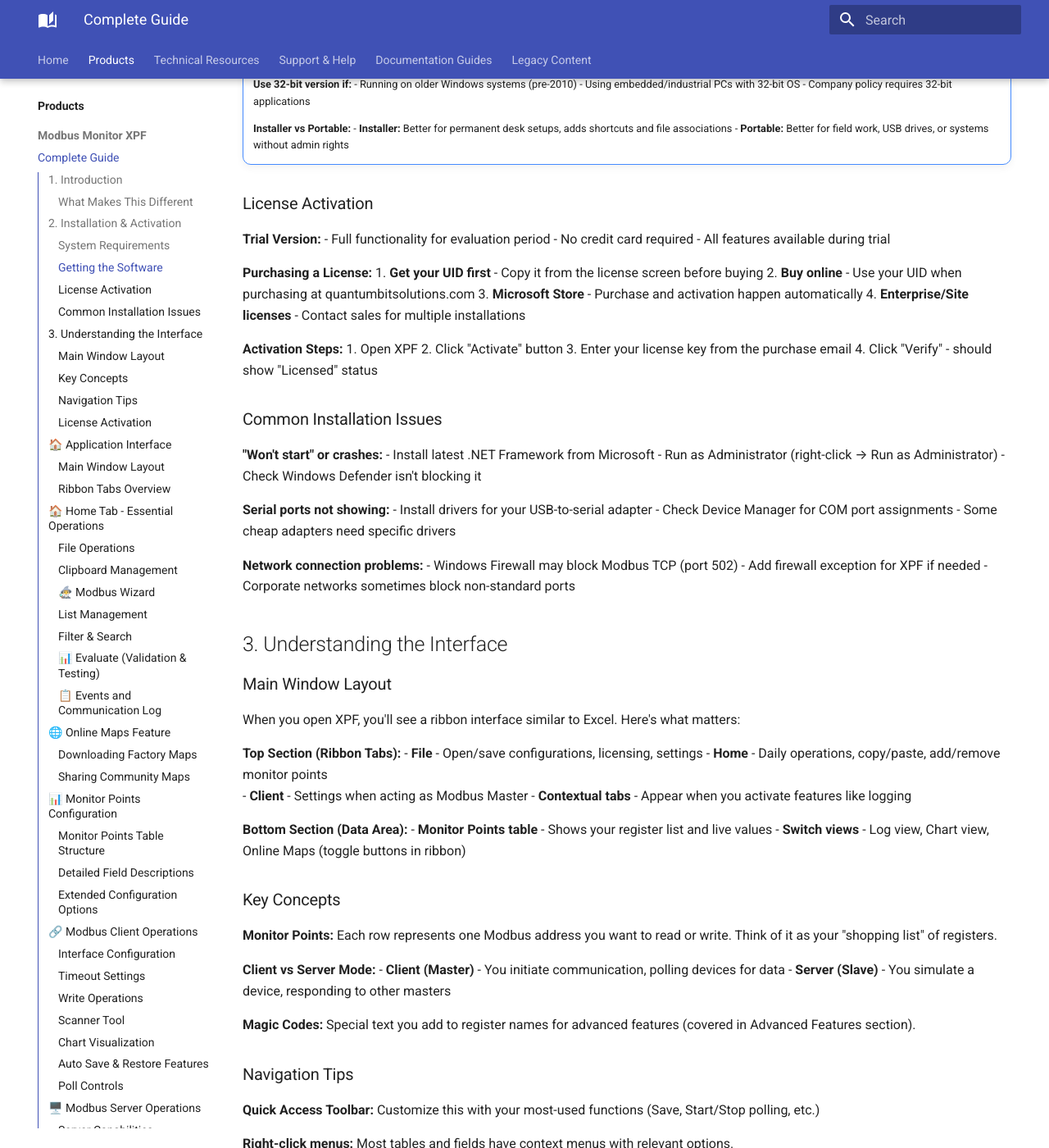
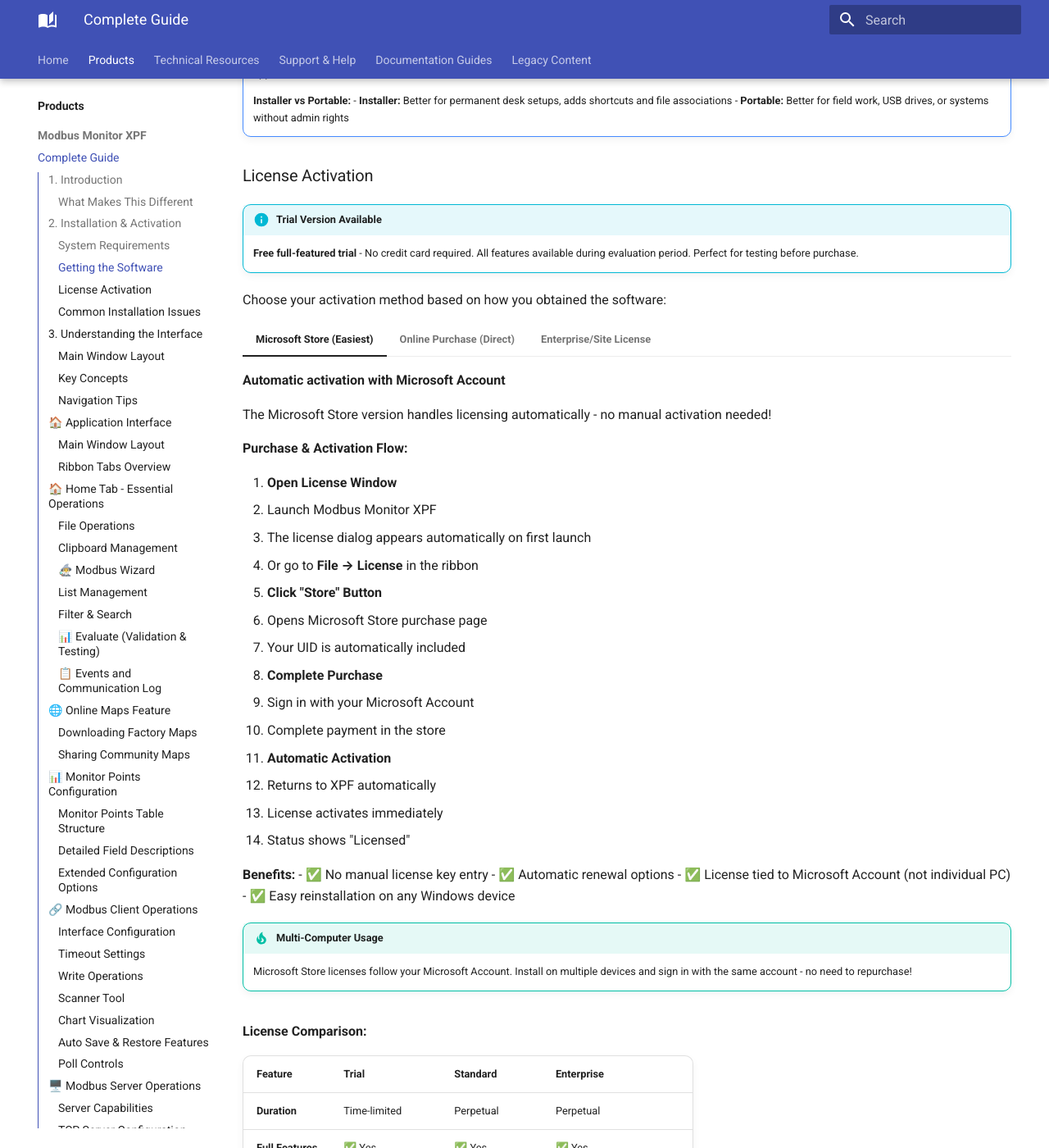
Before and after one commit to Modbus-Monitor/docs, an MkDocs documentation site: the page built from docs/products/xpf/user-guide.md, in a window 1280 px wide and 1400 px high, scrolled down 4499 px. Shown: the whole window at 82% size. Built offline with MkDocs 1.6.1 and Material for MkDocs 9.7.7, drawn with Linux system fonts in a browser that asks for light colours; the version menu is left out; some of the changed text lies outside the part shown.

Commit message:
Restructure License Activation with comprehensive tabs
MAJOR IMPROVEMENTS:
- Consolidated duplicate License Activation sections into one
- Created 3 clear tabs for different activation methods:
  * Microsoft Store (automatic, easiest)
  * Online Purchase (manual key entry)
  * Enterprise/Site License (offline, volume licensing)

ENHANCED CONTENT:
- Step-by-step instructions for each method
- Clear screenshot placeholders marked for easy identification
- Troubleshooting tips in Online Purchase tab
- Benefits/warnings called out with admonitions
- Comparison table showing Trial vs Standard vs Enterprise

USER EXPERIENCE:
- Users see only relevant information for their purchase method
- No confusion between different activation flows
- Professional layout matching System Requirements tabs
- Clear action buttons and contact information

SCREENSHOT PLACEHOLDERS ADDED:
- xpf-store-activation.png (Store flow)
- xpf-copy-uid.png (UID field)
- xpf-enter-key.png (Key entry)
- xpf-activation-success.png (Success state)
- xpf-load-license-file.png (Enterprise .lic file)

Ready for screenshot integration!

```diff
--- a/docs/products/xpf/user-guide.md
+++ b/docs/products/xpf/user-guide.md
@@ -140,22 +140,177 @@ Most Modbus tools are either simple monitors or complex SCADA packages. XPF sits
 
 ### License Activation
 
-**Trial Version:**
-- Full functionality for evaluation period
-- No credit card required
-- All features available during trial
+!!! info "Trial Version Available"
+    **Free full-featured trial** - No credit card required. All features available during evaluation period. Perfect for testing before purchase.
 
-**Purchasing a License:**
-1. **Get your UID first** - Copy it from the license screen before buying
-2. **Buy online** - Use your UID when purchasing at quantumbitsolutions.com
-3. **Microsoft Store** - Purchase and activation happen automatically
-4. **Enterprise/Site licenses** - Contact sales for multiple installations
+Choose your activation method based on how you obtained the software:
 
-**Activation Steps:**
-1. Open XPF
-2. Click "Activate" button
-3. Enter your license key from the purchase email
-4. Click "Verify" - should show "Licensed" status
+=== "Microsoft Store (Easiest)"
+
+    **Automatic activation with Microsoft Account**
+
+    The Microsoft Store version handles licensing automatically - no manual activation needed!
+
+    **Purchase & Activation Flow:**
+
+    1. **Open License Window**
+       - Launch Modbus Monitor XPF
+       - The license dialog appears automatically on first launch
+       - Or go to **File → License** in the ribbon
+
+    2. **Click "Store" Button**
+       - Opens Microsoft Store purchase page
+       - Your UID is automatically included
+
+    3. **Complete Purchase**
+       - Sign in with your Microsoft Account
+       - Complete payment in the store
+
+    4. **Automatic Activation**
+       - Returns to XPF automatically
+       - License activates immediately
+       - Status shows "Licensed"
+
+    **Benefits:**
+    - ✅ No manual license key entry
+    - ✅ Automatic renewal options
+    - ✅ License tied to Microsoft Account (not individual PC)
+    - ✅ Easy reinstallation on any Windows device
+
+    !!! tip "Multi-Computer Usage"
+        Microsoft Store licenses follow your Microsoft Account. Install on multiple devices and sign in with the same account - no need to repurchase!
+
+    <!-- Screenshot placeholder: xpf-store-activation.png -->
+    <!-- Shows: License window with Store button highlighted, Microsoft Store purchase page -->
+
+=== "Online Purchase (Direct)"
+
+    **Manual activation with license key**
+
+    For licenses purchased directly from quantumbitsolutions.com
+
+    **Step-by-Step Activation:**
+
+    1. **Copy Your UID (BEFORE Purchasing!)**
+       - Launch Modbus Monitor XPF
+       - Open **File → License** in ribbon
+       - Find your **UID (User Identification)** - looks like: `ABC123-DEF456-GHI789`
+       - **Click "Copy UID"** button or manually copy the code
+       - Save it somewhere - you'll need it for purchase
+
+    2. **Purchase License Online**
+       - Visit [:material-cart: quantumbitsolutions.com/shop](https://quantumbitsolutions.com/shop/)
+       - Select **Modbus Monitor XPF** license
+       - **Paste your UID** in the order form (critical!)
+       - Complete payment
+
+    3. **Receive License Key via Email**
+       - Check your email (usually arrives within minutes)
+       - License key format: `XXXX-XXXX-XXXX-XXXX-XXXX`
+       - Save this email - you'll need it for reinstallation
+
+    4. **Activate in XPF**
+       - Return to **File → License** window
+       - Click **"Activate"** button
+       - **Paste your license key** in the text field
+       - Click **"Verify"** button
+       - Status changes to **"Licensed"** ✓
+
+    !!! warning "Important: Copy UID First!"
+        Your license key is tied to your UID. If you purchase without providing your UID, contact support for assistance.
+
+    **Troubleshooting:**
+    - **"Invalid Key" error:** Verify you copied the complete key (including dashes)
+    - **"UID Mismatch":** Contact support - key may be for different UID
+    - **"Connection Error":** Check internet connection - activation requires online verification
+
+    ![License Activation Window](../../assets/screenshots/xpf-license-window.webp){ .screenshot-shadow }
+
+    <!-- Additional screenshot placeholders:
+         - xpf-copy-uid.png: Shows UID field and Copy button
+         - xpf-enter-key.png: Shows Activate button and key entry field
+         - xpf-activation-success.png: Shows "Licensed" status
+    -->
+
+=== "Enterprise/Site License"
+
+    **License file for multiple installations or air-gapped systems**
+
+    For organizations needing multiple installations, offline activation, or centralized license management.
+
+    **License Types:**
+
+    | License Type | Use Case | Activation Method |
+    |--------------|----------|-------------------|
+    | **Site License** | Multiple PCs at one location | License file or key |
+    | **Volume License** | Many installations, any location | License server or files |
+    | **Offline License** | Air-gapped networks, no internet | License file only |
+    | **OEM License** | Bundled with equipment | Custom activation |
+
+    **Activation with License File:**
+
+    1. **Contact Sales**
+       - Email [:material-email: sales@quantumbitsolutions.com](mailto:sales@quantumbitsolutions.com)
+       - Provide: Number of seats, deployment type, offline requirements
+       - Receive quote and purchase order details
+
+    2. **Receive License File**
+       - Sales team provides `.lic` file after purchase
+       - File contains all activation data
+       - No internet required for activation
+
+    3. **Load License File**
+       - Open **File → License** in XPF
+       - Click **"Load"** button
+       - Browse to your `.lic` file
+       - Select and open
+       - Status shows "Licensed" immediately
+
+    4. **Deploy to Multiple Systems**
+       - Copy the same `.lic` file to all licensed computers
+       - Install XPF on each system
+       - Load the license file on each installation
+
+    **Offline Activation Process:**
+
+    If you need to activate a system with no internet access:
+
+    1. **Generate Request**
+       - On offline PC: Click "Offline Activation"
+       - Save request file (`.req`) to USB drive
+
+    2. **Submit Request**
+       - Transfer `.req` file to internet-connected PC
+       - Email to support or use online portal
+
+    3. **Receive Response**
+       - Support provides response file (`.rsp`)
+       - Download to USB drive
+
+    4. **Complete Activation**
+       - Transfer `.rsp` file to offline PC
+       - Load response file in XPF
+       - System activates without internet
+
+    !!! note "Enterprise Support"
+        Enterprise licenses include priority email support and optional phone support. Contact sales for Service Level Agreement (SLA) options.
+
+    [:material-email: Contact Enterprise Sales](https://quantumbitsolutions.com/contact-us/){ .md-button .md-button--primary }
+
+    <!-- Screenshot placeholder: xpf-load-license-file.png -->
+    <!-- Shows: Load button, file browser dialog with .lic file -->
+
+**License Comparison:**
+
+| Feature | Trial | Standard | Enterprise |
+|---------|-------|----------|------------|
+| **Duration** | Time-limited | Perpetual | Perpetual |
+| **Full Features** | ✅ Yes | ✅ Yes | ✅ Yes |
+| **Updates** | During trial | 1 year included | Custom terms |
+| **Installations** | 1 PC | 1 PC per license | Multiple PCs |
+| **Support** | Community forum | Email support | Priority support |
+| **Offline Use** | ✅ Yes | ✅ Yes | ✅ Yes (special activation) |
+| **Price** | Free | [View pricing](https://quantumbitsolutions.com/shop/) | Contact sales |
 
 ### Common Installation Issues
 
@@ -236,31 +391,6 @@ When you open XPF, you'll see a ribbon interface similar to Excel. Here's what m
     4. **First Launch** may have slight delay (unpacking files)
 
     [:material-download: Download Portable](https://quantumbitsolutions.com/purchase/){ .md-button }
-
-### License Activation
-
-#### License Types Available
-
-| License Type | Features | Purchase Method |
-|--------------|----------|-----------------|
-| **Trial** | Full features, time-limited | Free evaluation |
-| **Standard** | Complete functionality | Microsoft Store or Online |
-| **Site License** | Multiple installations | Contact sales |
-| **Offline License** | Air-gapped environments | Special request |
-
-#### Activation Process
-
-1. **Get Your UID**: Copy the unique User Identification from the license screen
-2. **Purchase License**: Use the UID when purchasing online or through Microsoft Store
-3. **Activate**:
-   - **Microsoft Store**: Click "Store" button in license screen
-   - **Online Key**: Click "Activate" and enter your license key
-   - **License File**: Use "Load" button for site/offline licenses
-
-![License Window](../../assets/screenshots/xpf-license-window.webp){ .screenshot-shadow }
-
-!!! warning "License Requirements"
-    Your **UID (User Identification)** is required when purchasing. Copy it before visiting the store!
 
 ## 🏠 Application Interface
 
```
